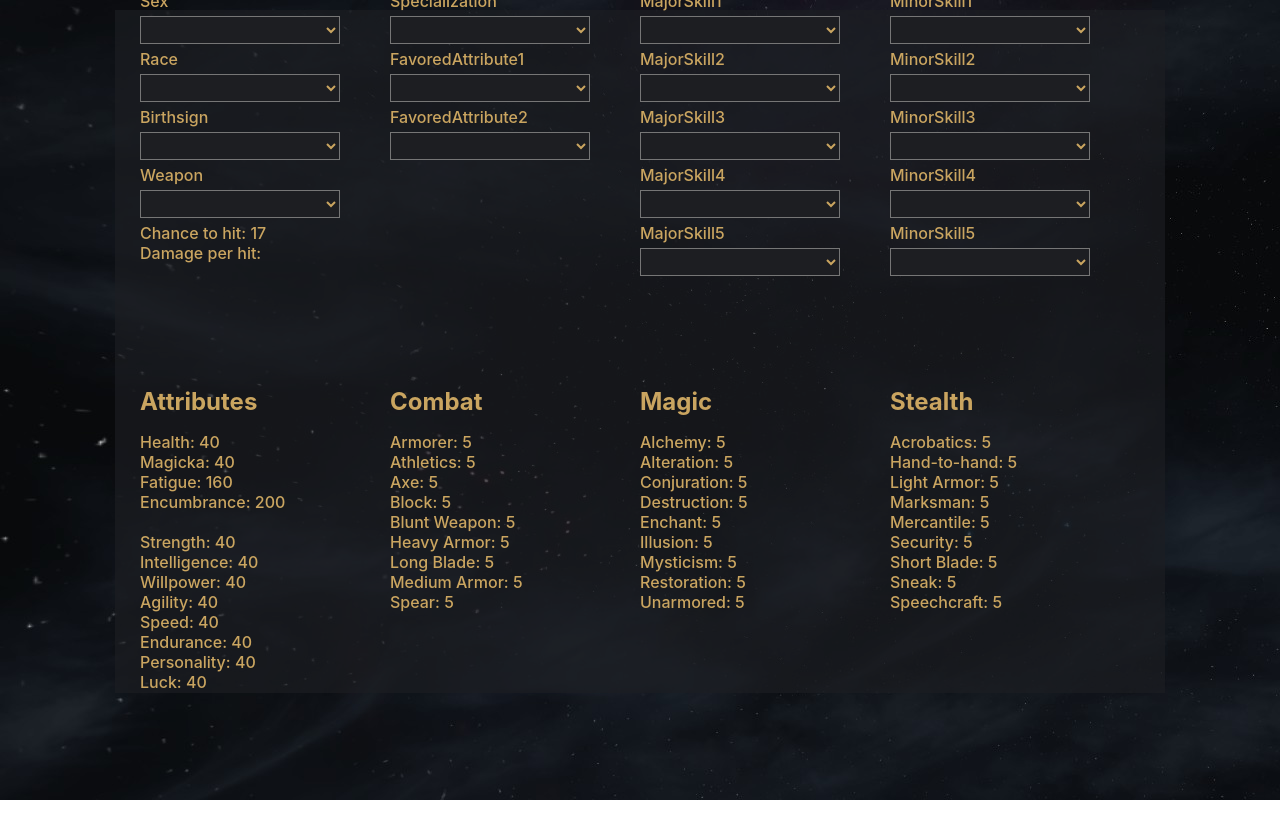
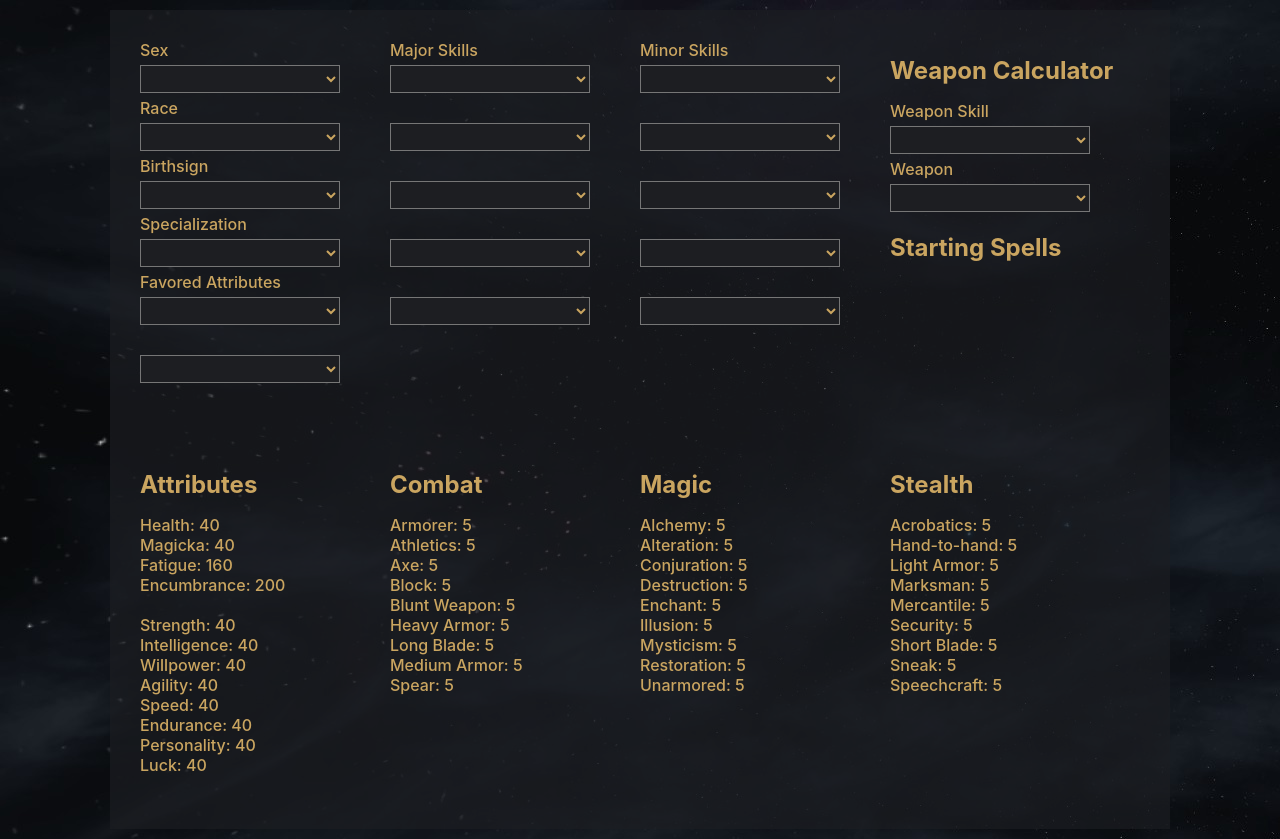
Before and after one commit to vnmdev/mw-planner-react, a React (Create React App) app: page / in a window 1280 px wide. Before the commit the page ends 800 px from the top, so only its background shows below. Built offline with nearby package versions, Linux system fonts and the light colour scheme.

Commit message:
Weapon selector for calculator

```diff
--- a/src/components/CharacterCreation.jsx
+++ b/src/components/CharacterCreation.jsx
@@ -21,6 +21,7 @@ const CharacterCreation = () => {
   const [attributes, setAttributes] = useState(staticdata.BaseCharacter.Attributes)
   const [derivedAttributes, setDerivedAttributes] = useState(staticdata.DerivedAttributes)
   //Weapon
+  const [weaponSkill, setWeaponSkill] = useState('')
   const [weapon, setWeapon] = useState('')
 
   useEffect(() => {
@@ -89,38 +90,41 @@ const CharacterCreation = () => {
     setArray(array.map((c, i) => { return i === index ? value : c }));
   }
 
-  function drawMinorAttributes() {
+  function drawMinorSkills() {
     const ddminor = []
     Array.from(Array(5).keys()).forEach((i) => {
       ddminor.push(
         <Dropdown
-          name={'MinorSkill' + (i + 1)}
-          values={staticdata.BaseCharacter.Skills}
+          name={i == 0 ? 'Minor Skills' : ''}
+          categories={staticdata.SkillCategories}
           mutuallyExclusive={[majorSkills, minorSkills]}
           onChange={(e) => updateArray(minorSkills, setMinorSkills, e.target.value, i)}
         />
       )
     })
     return (
-      <>{ddminor}</>
+      <>
+        {ddminor}
+      </>
     )
   }
 
-  function drawMajorAttributes() {
+  function drawMajorSkills() {
     const ddmajor = []
     Array.from(Array(5).keys()).forEach((i) => {
       ddmajor.push(
         <Dropdown
-          name={'MajorSkill' + (i + 1)}
-          values={staticdata.BaseCharacter.Skills}
-          skillCategories={staticdata.BaseCharacter.SkillCategories}
+          name={i == 0 ? 'Major Skills' : ''}
+          categories={staticdata.SkillCategories}
           mutuallyExclusive={[majorSkills, minorSkills]}
           onChange={(e) => updateArray(majorSkills, setMajorSkills, e.target.value, i)}
         />
       )
     })
     return (
-      <>{ddmajor}</>
+      <>
+        {ddmajor}
+      </>
     )
   }
 
@@ -129,7 +133,7 @@ const CharacterCreation = () => {
     Array.from(Array(2).keys()).forEach((i) => {
       ddattributes.push(
         <Dropdown
-          name={'FavoredAttribute' + (i + 1)}
+          name={i == 0 ? 'Favored Attributes' : ''}
           values={staticdata.BaseCharacter.Attributes}
           mutuallyExclusive={[favoredAttributes]}
           onChange={(e) => updateArray(favoredAttributes, setFavoredAttributes, e.target.value, i)}
@@ -137,7 +141,9 @@ const CharacterCreation = () => {
       )
     })
     return (
-      <>{ddattributes}</>
+      <>
+        {ddattributes}
+      </>
     )
   }
 
@@ -151,7 +157,7 @@ const CharacterCreation = () => {
         if (baseSpellChance > v2.requiredScore) {
           result.push(
             <>
-              {k2}: {baseSpellChance - v2.magickaCost}%<br></br>
+              {k2}: {baseSpellChance - v2.magickaCost}% success<br></br>
             </>
           )
         }
@@ -161,6 +167,15 @@ const CharacterCreation = () => {
     return (
       <>{result}</>
     )
+  }
+
+  function drawWeaponSandbox() {
+    if (weapon == '' || weaponSkill == '') return
+    return (<>
+      Chance to hit: {((skills[weaponSkill] + (weapon.includes('Bound') ? 10 : 0)) + attributes['Agility'] / 5 + attributes['Luck'] / 10) * 1 + (birthsign == 'The Warrior' ? 10 : 0)}<br></br>
+      Damage per hit: {weapon == '' ? '' : staticdata.Weapons[weaponSkill][weapon].maxDamage * (attributes['Strength'] + 50) / 100}<br></br><br></br>
+    </>)
+
   }
 
   return (
@@ -183,27 +198,33 @@ const CharacterCreation = () => {
             onChange={(e) => setBirthsign(e.target.value)}
           />
           <Dropdown
-            name={'Weapon'}
-            values={staticdata.Weapons.Axe["1-Handed"]}
-            onChange={(e) => setWeapon(e.target.value)}
-          />
-          Chance to hit: {((skills['Axe'] + (weapon.includes('Bound') ? 10 : 0)) + attributes['Agility'] / 5 + attributes['Luck'] / 10) * 1 + (birthsign == 'The Warrior' ? 10 : 0)}<br></br>
-          Damage per hit: {weapon == '' ? '' : staticdata.Weapons.Axe["1-Handed"][weapon].maxDamage * (attributes['Strength'] + 50) / 100}<br></br><br></br>
-          {drawStartingSpells()}
-        </div>
-        <div class="Dropdown2">
-          <Dropdown
             name={'Specialization'}
             values={staticdata.SkillCategories}
             onChange={(e) => setSpecialization(e.target.value)}
           />
           {drawFavoredAttributes()}
         </div>
+        <div class="Dropdown2">
+          {drawMajorSkills()}
+        </div>
         <div class="Dropdown3">
-          {drawMajorAttributes()}
+          {drawMinorSkills()}
         </div>
         <div class="Dropdown4">
-          {drawMinorAttributes()}
+          <h1>Weapon Calculator</h1>
+          <Dropdown
+            name={'Weapon Skill'}
+            values={staticdata.Weapons}
+            onChange={(e) => setWeaponSkill(e.target.value)}
+          />
+          <Dropdown
+            name={'Weapon'}
+            categories={staticdata.WeaponCategories[weaponSkill] || ['']}
+            onChange={(e) => setWeapon(e.target.value)}
+          />
+          {drawWeaponSandbox()}
+          <h1>Starting Spells</h1>
+          {drawStartingSpells()}
         </div>
         <CharacterStats
           sex={sex}
@@ -218,7 +239,6 @@ const CharacterCreation = () => {
           minorSkills={minorSkills}
         />
         <br></br>
-
       </div>
     </>
   )
--- a/src/components/character-creation/Dropdown.jsx
+++ b/src/components/character-creation/Dropdown.jsx
@@ -13,19 +13,21 @@ const Dropdown = (props) => {
     return props.onChange(e)
   }
 
-  const dropdownGenerator = (name, object, skillCategories = null) => {
+  const dropdownGenerator = (name, item, categories = null) => {
+    console.log(categories)
     const dropdown = [<option value=""></option>]
-
-    if (!skillCategories) {
-      object = Array.isArray(object) ? object : Object.keys(object)
-      object.forEach((o1) => {
-        dropdown.push(<option value={o1}>{o1}</option>)
+    if (!categories) {
+      item = Array.isArray(item) ? item : Object.keys(item)
+      item.forEach((x) => {
+        dropdown.push(<option value={x}>{x}</option>)
       })
     } else {
-      Object.keys(skillCategories).forEach((category) => {
+      Object.keys(categories).forEach((category) => {
         var s = []
-        skillCategories[category].forEach(skill => {
-          s.push(<option value={skill}>{skill}</option>)
+        categories[category] = Array.isArray(categories[category]) ? categories[category] : Object.keys(categories[category])
+        console.log(categories)
+        categories[category].forEach(x => {
+          s.push(<option value={x}>{x}</option>)
         })
         dropdown.push(<optgroup label={category}>{s}</optgroup>)
       })
@@ -44,7 +46,7 @@ const Dropdown = (props) => {
 
   return (
     <>
-      {dropdownGenerator(props.name, props.values, props.skillCategories)}
+      {dropdownGenerator(props.name, props.values, props.categories)}
     </>
   )
 }
--- a/src/data/static_data.json
+++ b/src/data/static_data.json
@@ -885,9 +885,27 @@
       }
     }
   },
+  "WeaponCategories": {
+    "Axe": {
+      "1-Handed": [
+        "Chitin War Axe",
+        "Iron War Axe",
+        "Steel Axe",
+        "Steel War Axe",
+        "Silver War Axe",
+        "Dwarven War Axe",
+        "Glass War Axe",
+        "Ebony War Axe",
+        "Daedric War Axe"
+      ],
+      "2-Handed": [
+        "Bound Battle Axe"
+      ]
+
+    }
+  },
   "Weapons": {
     "Axe": {
-      "1-Handed": {
       "Chitin War Axe": {
         "durability": 640,
         "maxDamage": 11,
@@ -941,4 +959,3 @@
     }
   }
 }
-}
--- a/src/index.css
+++ b/src/index.css
@@ -10,14 +10,13 @@ body {
   font-weight: 500;
   -webkit-font-smoothing: antialiased;
   -moz-osx-font-smoothing: grayscale;
-  align-content: center;
+
 }
 
 h1 {
   font-size: 18pt;
 }
-
-div#root {
+div#root{
   text-align: -webkit-center;
   align-content: center;
 }
@@ -32,8 +31,8 @@ select {
 }
 
 .layout {
-  align-content: center;
-  padding: 25px;
+  padding: 30px;
+  padding-bottom: 100px;
   text-align: left;
   background-color: #1d1e22a6;
   display: grid;
@@ -41,8 +40,8 @@ select {
   grid-template-columns: repeat(4, 1fr);
   grid-template-rows: 60%;
   grid-template-areas:
-    'Stat1 Stat2 Stat3 Stat4'
-    'Dropdown1 Dropdown2 Dropdown3 Dropdown4';
+  'Stat1 Stat2 Stat3 Stat4'
+  'Dropdown1 Dropdown2 Dropdown3 Dropdown4';
   grid-area: layout;
   width: 1000px;
 }
```
Lines whose indentation alone changed are shown as unchanged.
